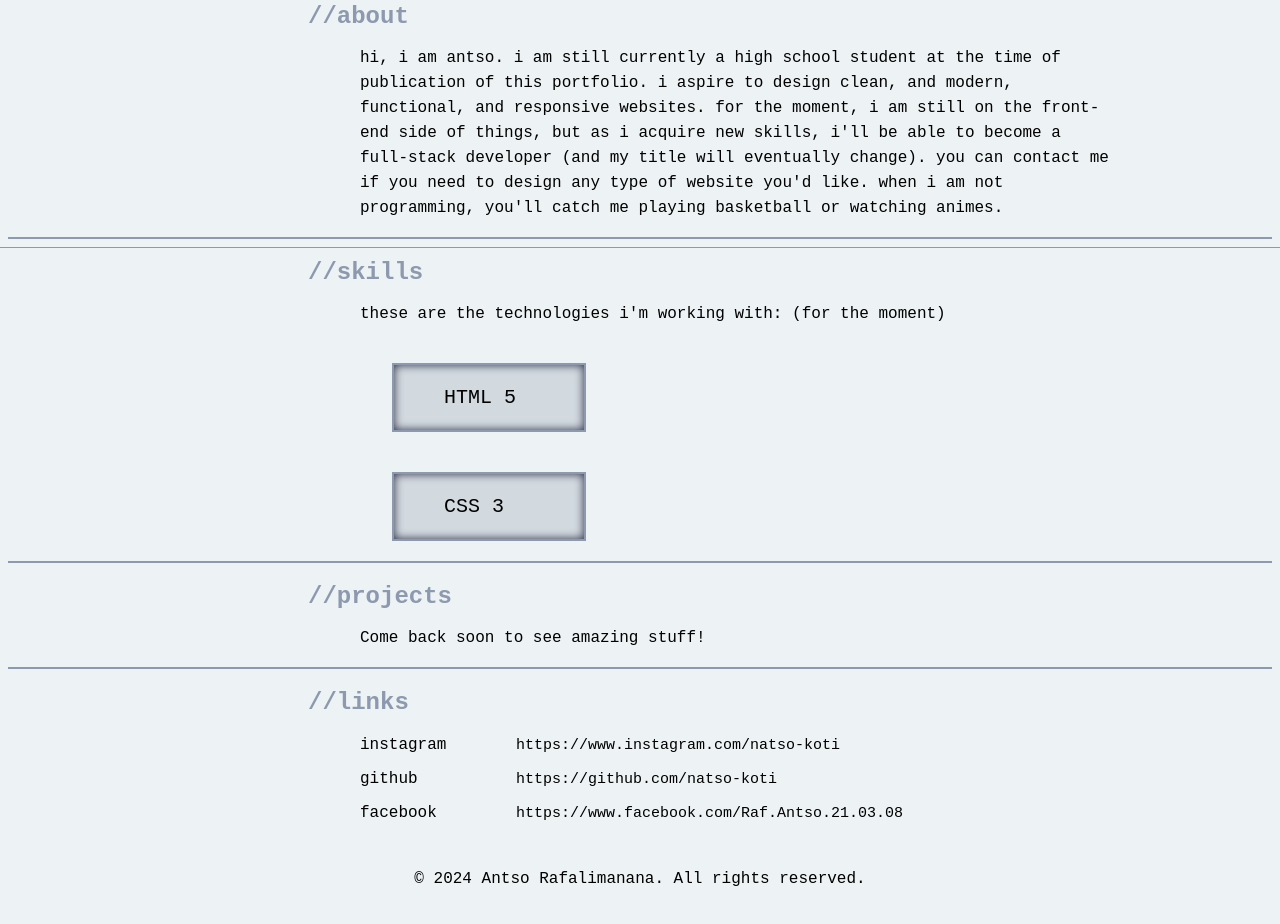
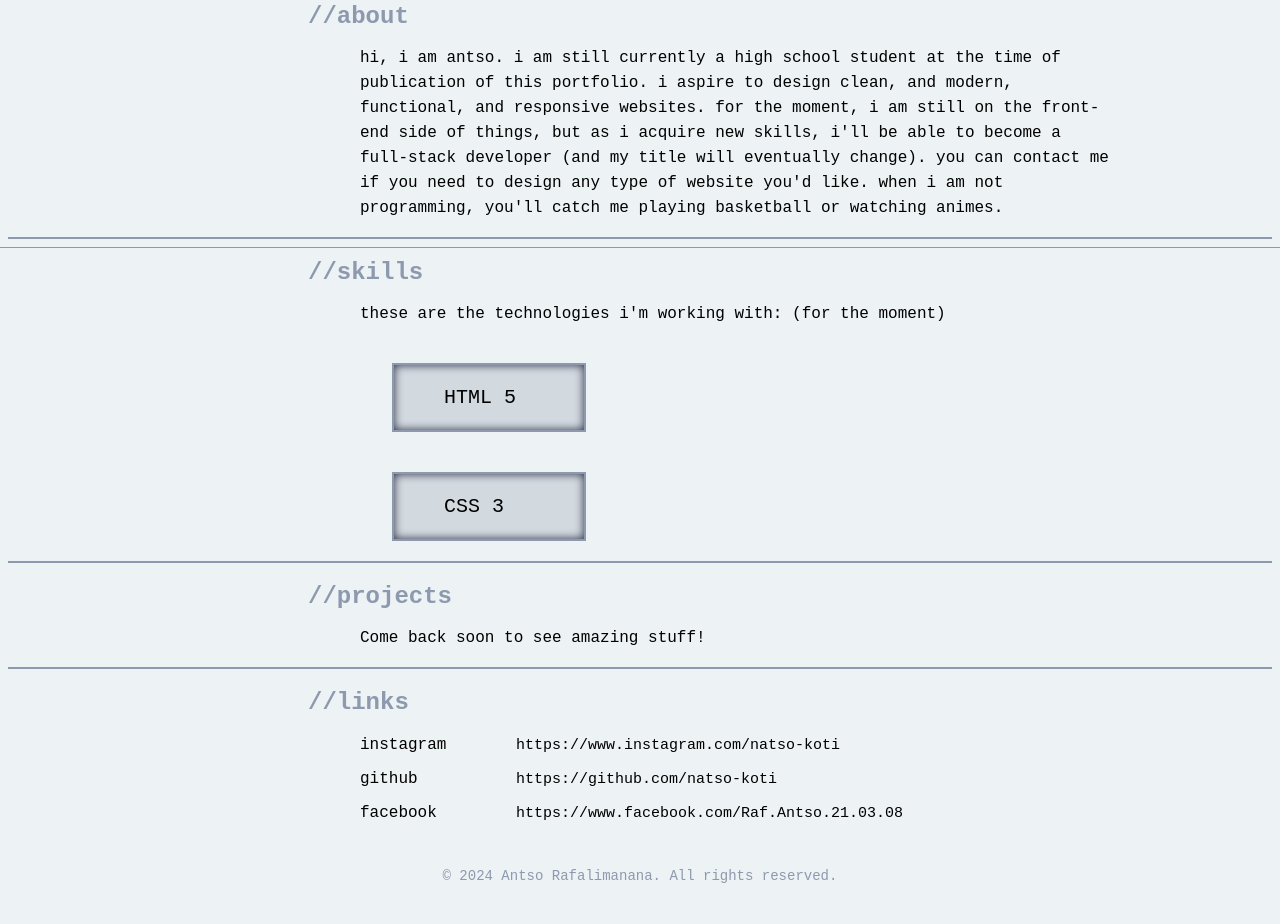
Before and after one commit to natso-koti/natso.dev, a plain HTML site: page index.html in a window 1280 px wide. Shown: the part 552-1476 px from the top of the page. Drawn offline with Linux system fonts and the light colour scheme; a web font is replaced by a local one.

Commit message:
Update styles.css

```diff
--- a/styles.css
+++ b/styles.css
@@ -200,4 +200,6 @@ h2 {
 footer {
   text-align: center;
   padding: 1rem;
+  font-size: 0.875rem;
+  color: #8d99ae;
 }
```
